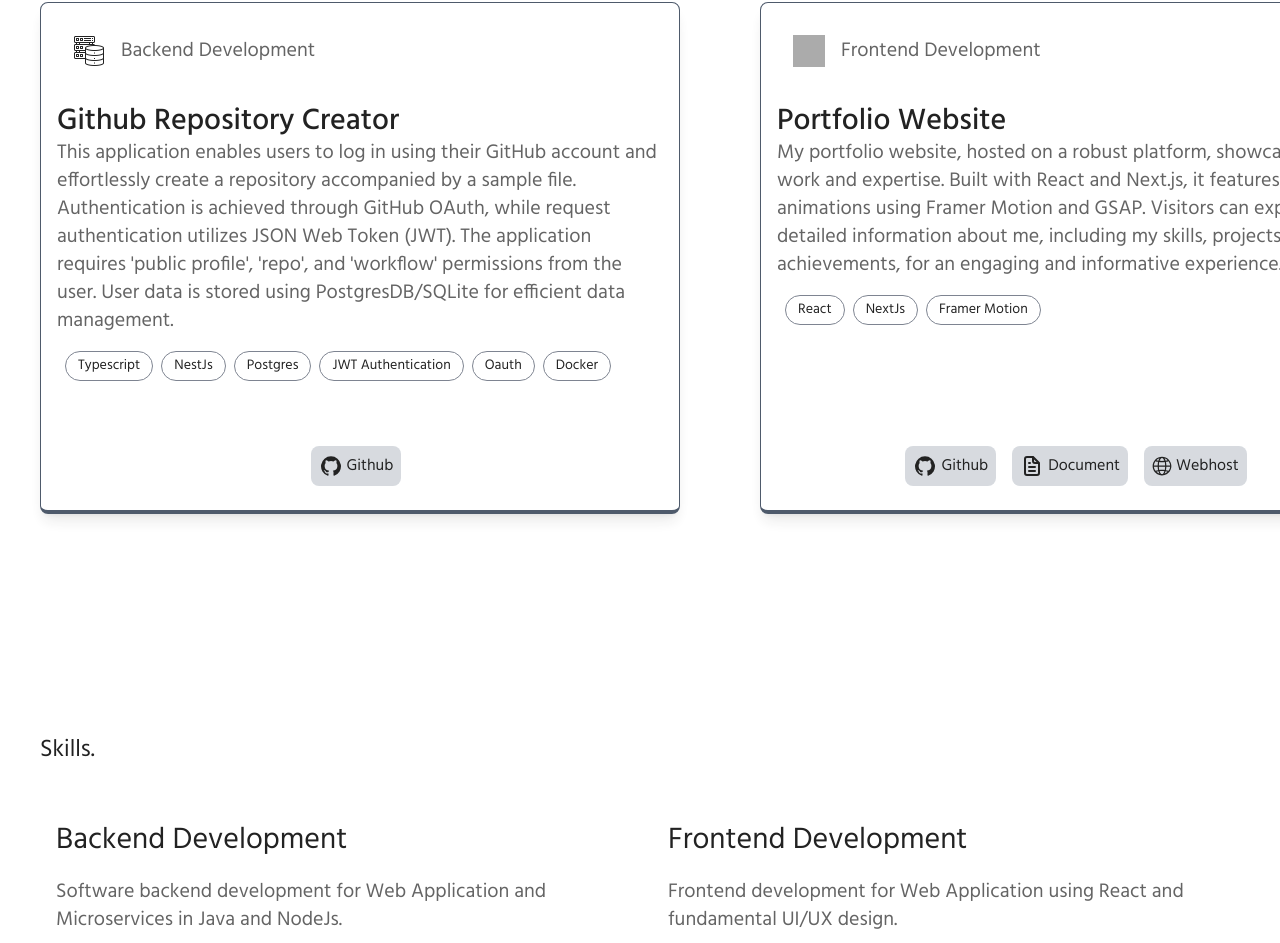
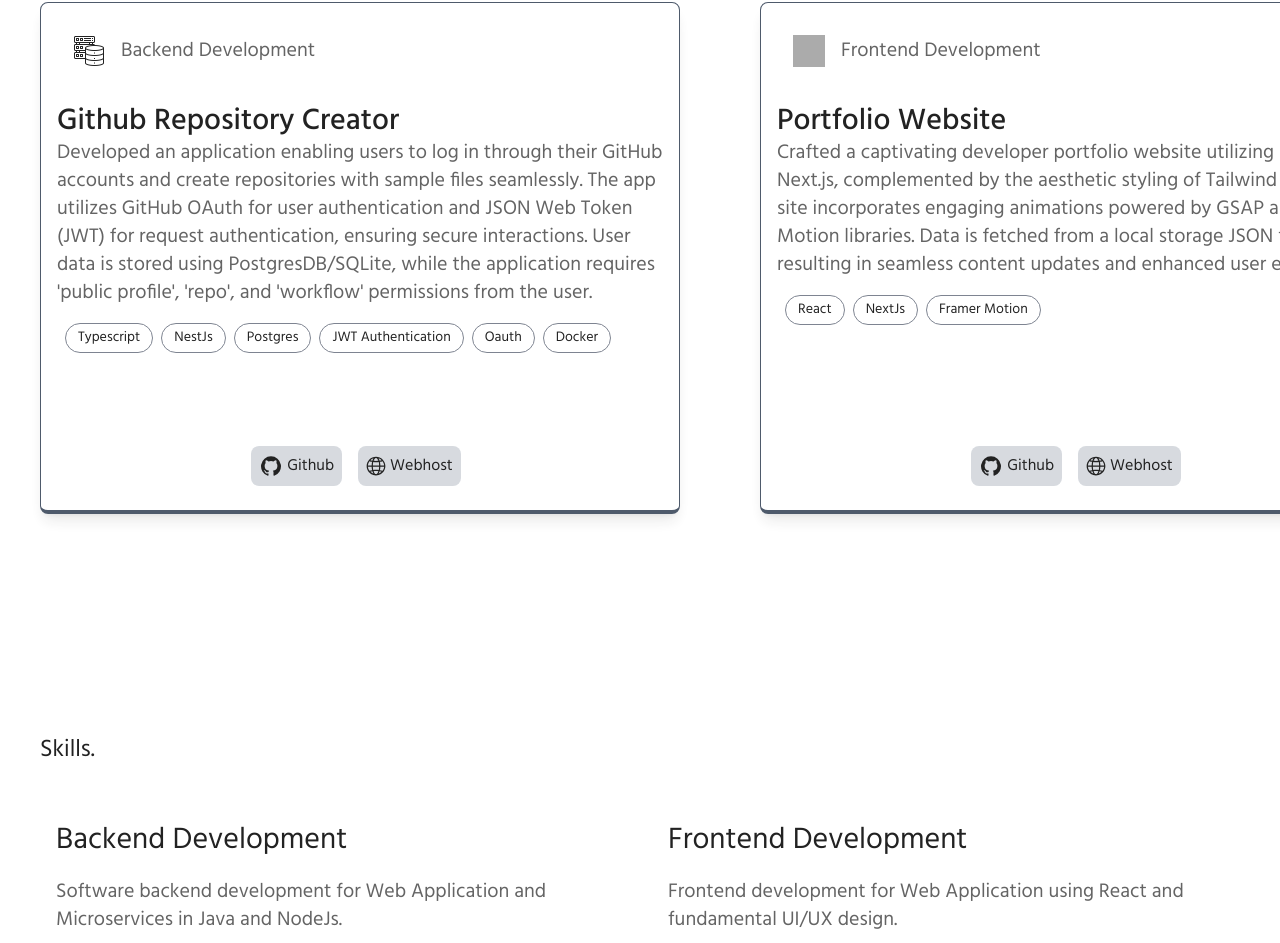
Before and after one commit to RicketyRusty/portfolio, a Next.js app: page / in a window 1280 px wide. Shown: the part 1434-2377 px from the top of the page. Built offline with nearby package versions, Linux system fonts and the light colour scheme; grey boxes are pictures that could not be loaded.

Commit message:
fix/theme, data

```diff
--- a/src/components/ProjectCard.js
+++ b/src/components/ProjectCard.js
@@ -12,7 +12,7 @@ const ProjectCard = ({ type, name, description, onClick, tags, links }) => {
   }, []);
 
   return (
-    <div className={`flex flex-col w-[20rem] laptop:w-[40rem] h-[52rem] laptop:h-[32rem] overflow-hidden rounded-lg p-2 laptop:p-4 first:ml-0 link
+    <div className={`flex flex-col w-[20rem] laptop:w-[40rem] h-[48rem] laptop:h-[32rem] overflow-hidden rounded-lg p-2 laptop:p-4 first:ml-0 link
       border border-b-4 border-slate-700 shadow-lg hover:shadow-xl
       transition-all ease-out duration-300 hover:scale-105 link
       ${mounted && theme === "dark" ? "hover:bg-neutral-900" : "hover:bg-slate-50"}`}
--- a/src/data/portfolio.json
+++ b/src/data/portfolio.json
@@ -9,7 +9,7 @@
     {
       "id": "1",
       "title": "Github",
-      "link": "https://github.com/RicketyRusty"
+      "link": "https://github.com/anamitra-saikia"
     },
     {
       "id": "2",
@@ -19,7 +19,7 @@
     {
       "id": "3",
       "title": "Email",
-      "link": "mailto:hello@chetanverma.com"
+      "link": "mailto:anamitra.vkv@gmail.com"
     }
   ],
   "projects": [
@@ -27,41 +27,42 @@
       "id": "1",
       "title": "Github Repository Creator",
       "type": "Backend Development",
-      "description": "This application enables users to log in using their GitHub account and effortlessly create a repository accompanied by a sample file. Authentication is achieved through GitHub OAuth, while request authentication utilizes JSON Web Token (JWT). The application requires 'public profile', 'repo', and 'workflow' permissions from the user. User data is stored using PostgresDB/SQLite for efficient data management.",
-      "imageSrc": "https://images.unsplash.com/photo-1487837647815-bbc1f30cd0d2?ixlib=rb-1.2.1&ixid=MXwxMjA3fDB8MHxzZWFyY2h8Njl8fHBhc3RlbHxlbnwwfHwwfA%3D%3D&auto=format&fit=crop&w=400&q=60",
-      "url": "https://github.com/RicketyRusty",
+      "description": "Developed an application enabling users to log in through their GitHub accounts and create repositories with sample files seamlessly. The app utilizes GitHub OAuth for user authentication and JSON Web Token (JWT) for request authentication, ensuring secure interactions. User data is stored using PostgresDB/SQLite, while the application requires 'public profile', 'repo', and 'workflow' permissions from the user.",
+      "imageSrc": "",
+      "url": "",
       "tags" : [{"id": 1, "name":"Typescript"}, {"id": 2, "name":"NestJs"}, {"id": 3, "name":"Postgres"}, {"id": 4, "name":"JWT Authentication"},{"id": 5, "name":"Oauth"},  {"id": 6, "name":"Docker"}],
       "links":[
         {
           "id": "1",
           "title": "Github",
-          "url": "https://github.com/RicketyRusty/Create-Repo-githubapp"
+          "url": "https://github.com/anamitra-saikia/Create-Repo-githubapp"
+        },
+        {
+          "id": "2",
+          "title": "Webhost",
+          "url": "https://create-repo-github.fly.dev/"
         }
+
       ]
     },
     {
       "id": "2",
       "title": "Portfolio Website",
       "type": "Frontend Development",
-      "description": "My portfolio website, hosted on a robust platform, showcases my work and expertise. Built with React and Next.js, it features captivating animations using Framer Motion and GSAP. Visitors can explore detailed information about me, including my skills, projects, and achievements, for an engaging and informative experience.",
-      "imageSrc": "https://images.unsplash.com/photo-1605153864431-a2795a1b2f95?ixlib=rb-1.2.1&ixid=MXwxMjA3fDB8MHxjb2xsZWN0aW9uLXBhZ2V8MXwyNTY3ODl8fGVufDB8fHw%3D&auto=format&fit=crop&w=400&q=60",
-      "url": "https://github.com/RicketyRusty",
+      "description": "Crafted a captivating developer portfolio website utilizing React and Next.js, complemented by the aesthetic styling of Tailwind CSS. The site incorporates engaging animations powered by GSAP and Framer Motion libraries. Data is fetched from a local storage JSON file, resulting in seamless content updates and enhanced user experience.",
+      "imageSrc": "",
+      "url": "",
       "tags" : [{"id": 1, "name":"React"}, {"id": 2, "name":"NextJs"}, {"id": 3, "name":"Framer Motion"}],
       "links":[
         {
           "id": "1",
           "title": "Github",
-          "url": "https://github.com/RicketyRusty"
+          "url": "https://github.com/anamitra-saikia/portfolio"
         },
         {
           "id": "2",
-          "title": "Document",
-          "url": "https://google.com"
-        },
-        {
-          "id": "3",
           "title": "Webhost",
-          "url": "https://bing.com"
+          "url": "https://anamitra-saikia.github.io/portfolio/"
         }
       ]
     },
@@ -69,31 +70,31 @@
       "id": "3",
       "title": "Single Image Super Resolution Using GAN",
       "type": "Machine Learning",
-      "description": "Developed cutting-edge Generative Adversarial Network (GAN) model for transforming low-resolution images into high-resolution ones. Our GAN incorporates a powerful custom loss function, resulting in improved realism and convenience compared to previous models like SRResNet and SRCNN. Furthermore, our approach boasts a remarkable 3x faster runtime. In terms of user satisfaction, our GAN achieved an outstanding Mean Opinion Score of 4.11 out of 5, surpassing SRResNet (2.98/5) and SRCNN (2.33/5).",
-      "imageSrc": "https://images.unsplash.com/photo-1504083898675-c896ecdae86e?ixlib=rb-1.2.1&ixid=MXwxMjA3fDB8MHxzZWFyY2h8MjJ8fHBhc3RlbHxlbnwwfHwwfA%3D%3D&auto=format&fit=crop&w=400&q=60",
-      "url": "https://github.com/RicketyRusty",
+      "description": "Developed a cutting-edge GAN solution for transforming low-resolution images to high-resolution with unparalleled realism. The optimized GAN with more robust custom loss function and an overall efficient approach model surpasses SRResNet and SRCNN, delivering 3x faster processing. It also earned a Mean Opinion Score of 4.11 (out of 5) compared to SRResNet (2.98/5) and SRCNN (2.33/5), affirming its superior image enhancement capabilities.",
+      "imageSrc": "",
+      "url": "",
       "tags" : [ {"id": 1, "name":"Python"}, {"id": 2, "name":"GAN"}, {"id": 3, "name":"Deep Learning"}, {"id": 4, "name":"Image Processing"}],
       "links":[
         {
           "id": "1",
           "title": "Document",
-          "url": "https://github.com/RicketyRusty"
+          "url": "https://drive.google.com/file/d/1Bdz0ITfW35Uf6e-ARR1_3mbjiGXXabAs/view?usp=sharing"
         }
       ]
     },
     {
       "id": "4",
-      "title": "Insurance Blockchain",
+      "title": "Insurance using Blockchain",
       "type": "Backend Development",
-      "description": "Developed a blockchain-based health insurance system using smart contracts to ensure secure and transparent transactions. By implementing insurance policies through minimal proxy, it achieved a remarkable 98% reduction in size and an 85% decrease in deployment costs compared to traditional contract deployment methods. Additionally, developing a payment processor capable of handling payments in ERC20 stablecoins.",
-      "imageSrc": "https://images.unsplash.com/photo-1492171983775-a51717616c0d?ixlib=rb-1.2.1&ixid=MXwxMjA3fDB8MHxzZWFyY2h8NjB8fHBhc3RlbHxlbnwwfHwwfA%3D%3D&auto=format&fit=crop&w=400&q=60",
-      "url": "https://github.com/RicketyRusty",
+      "description": "Developed blockchain-based health insurance smart contracts, ensuring secure and transparent transactions. Leveraging a minimal proxy approach, the implementation achieved remarkable reductions of 98% in contract size and 85% in deployment costs compared to traditional contract deployment methods. Additionally, currently working on a payment processor to facilitate seamless processing of payments using ERC20 stablecoins.",
+      "imageSrc": "",
+      "url": "https://github.com/anamitra-saikia/Insurance-Blockchain",
       "tags" : [{"id": 1, "name":"Ethereum Networks"}, {"id": 2, "name":"Smart Contract"}, {"id": 3, "name":"TruffleJs"}, {"id": 4, "name":"Web3Js"}],
       "links":[
         {
           "id": "1",
           "title": "Github",
-          "url": "https://github.com/RicketyRusty/Insurance-Blockchain"
+          "url": "https://github.com/anamitra-saikia/Insurance-Blockchain"
         }
       ]
     }
--- a/src/pages/_app.js
+++ b/src/pages/_app.js
@@ -3,7 +3,7 @@ import { ThemeProvider } from "next-themes";
 
 const App = ({ Component, pageProps }) => {
   return (
-    <ThemeProvider attribute="class">
+    <ThemeProvider attribute="class" defaultTheme="light">
       <Component {...pageProps} />
     </ThemeProvider>
   );
--- a/src/pages/_document.js
+++ b/src/pages/_document.js
@@ -3,7 +3,10 @@ import { Html, Head, Main, NextScript } from 'next/document'
 export default function Document() {
   return (
     <Html lang="en">
-      <Head />
+      <Head>
+      <link rel="icon" type="image/x-icon" href="./favicon.ico"/>
+      <link rel="shortcut icon" type="image/x-icon" href="./favicon.ico"/>
+      </Head>
       <body>
         <Main />
         <NextScript />
--- a/src/pages/resume.js
+++ b/src/pages/resume.js
@@ -1,6 +1,5 @@
 import React, { useState } from 'react';
 import { delay, motion } from 'framer-motion';
-import { Example } from '@/components/TextLoop';
 
 const AnimatedSVG = () => {
 
--- a/src/styles/globals.css
+++ b/src/styles/globals.css
@@ -8,7 +8,7 @@
 }
 
 body {
-  @apply bg-white dark:bg-dark-material dark:text-white  opacity-[0.87];
+  @apply bg-white dark:bg-dark-material dark:text-white opacity-[0.87];
   overflow-x: hidden;
   overflow-y: scroll;
 }
```
Also changed, not shown: 2 other files (tests, documents, lock files or other folders).
